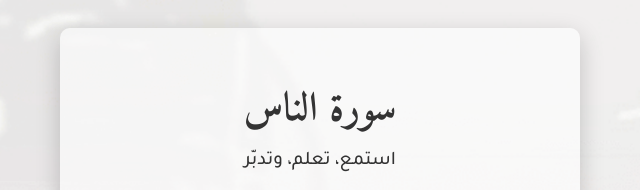
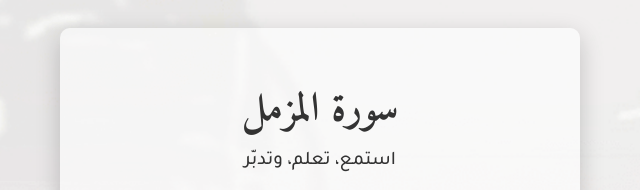
Before and after one commit to islamblanc69/smartbook, a plain HTML site: page mozamel.html in a window 1280 px wide. Shown: the top 190 px of the page, 320-960 px from the left. Drawn offline with Linux system fonts and the light colour scheme.

Commit message:
Update mozamel.html

```diff
--- a/mozamel.html
+++ b/mozamel.html
@@ -3,7 +3,7 @@
 <head>
     <meta charset="UTF-8">
     <meta name="viewport" content="width=device-width, initial-scale=1.0">
-    <title>سورة الناس</title>
+    <title>سورة المزمل</title>
 
     <link rel="preconnect" href="https://fonts.googleapis.com">
     <link rel="preconnect" href="https://fonts.gstatic.com" crossorigin>
@@ -84,7 +84,7 @@
 
     <div class="container">
 
-        <h1>سورة الناس</h1>
+        <h1>سورة المزمل</h1>
 
         <p>استمع، تعلم، وتدبّر</p>
 
```
